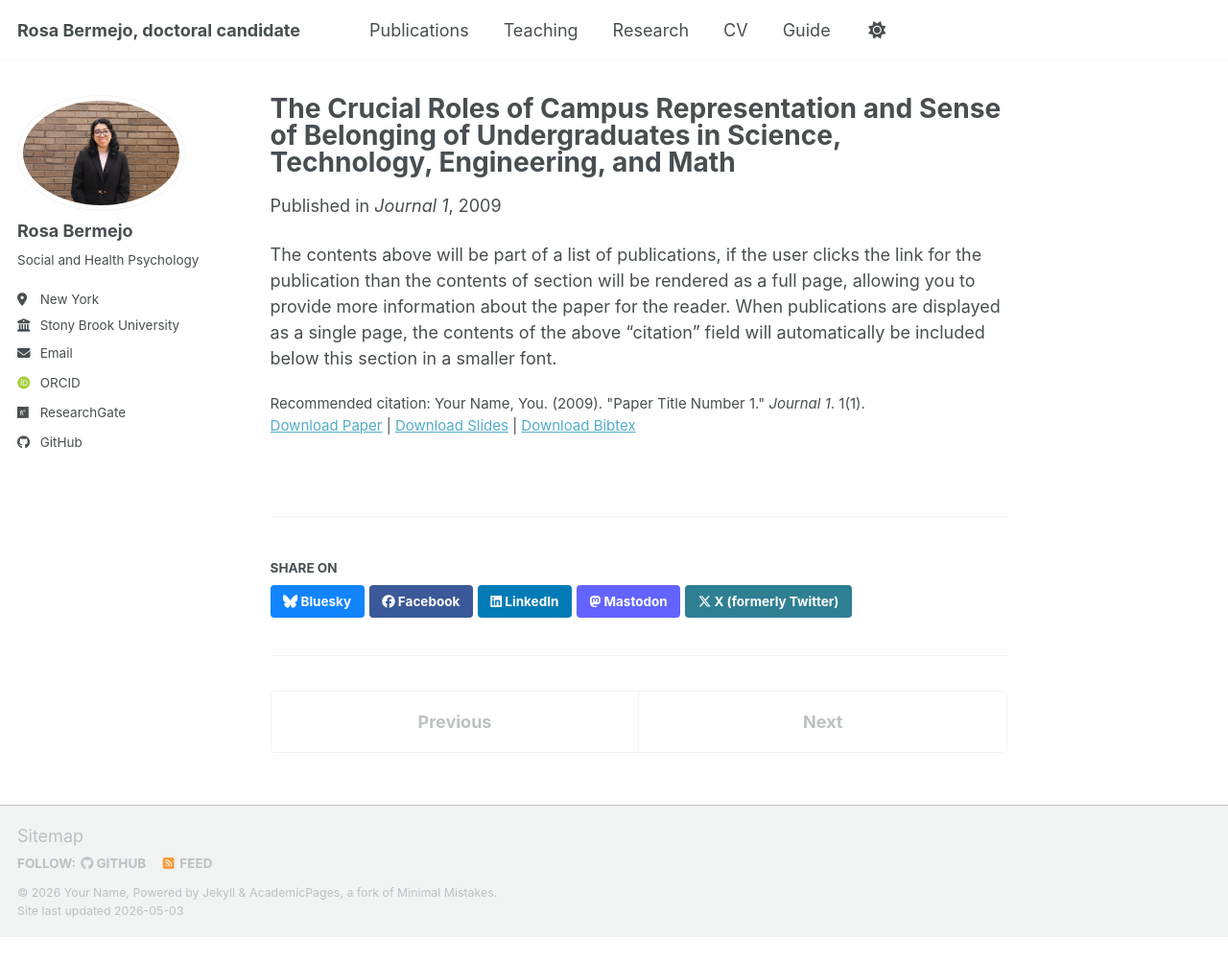
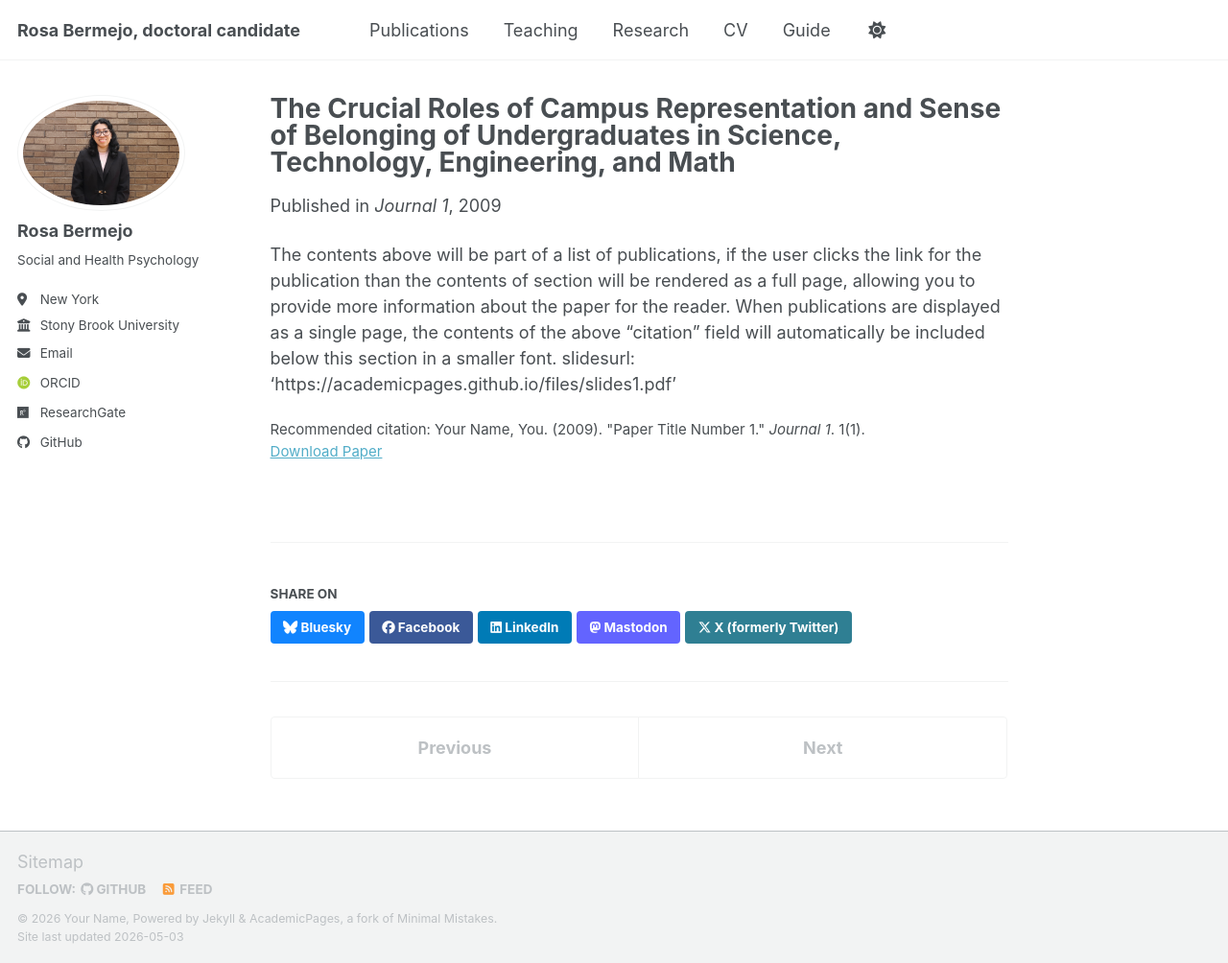
Before and after one commit to RosaMBermejo/rosambermejo.github.io, a Jekyll site: the page built from _publications/2009-10-01-paper-title-number-1.md, in a window 1280 px wide and 1004 px high. Shown: the whole window at 96% size. Built offline with Jekyll 4.4.1, drawn with Linux system fonts in a browser that asks for light colours; some web fonts are replaced; a script bundle is joined from its source files by our own code; library files that are not in the unit come from our copies; some of the changed lines change nothing that is shown.

Commit message:
Update 2009-10-01-paper-title-number-1.md

```diff
--- a/_publications/2009-10-01-paper-title-number-1.md
+++ b/_publications/2009-10-01-paper-title-number-1.md
@@ -6,9 +6,8 @@ permalink: /publication/2009-10-01-paper-title-number-1
 excerpt: 'This paper is about the number 1. The number 2 is left for future work.'
 date: 2009-10-01
 venue: 'Journal 1'
-slidesurl: 'https://academicpages.github.io/files/slides1.pdf'
 paperurl: 'https://academicpages.github.io/files/paper1.pdf'
-bibtexurl: 'https://academicpages.github.io/files/bibtex1.bib'
 citation: 'Your Name, You. (2009). &quot;Paper Title Number 1.&quot; <i>Journal 1</i>. 1(1).'
 ---
 The contents above will be part of a list of publications, if the user clicks the link for the publication than the contents of section will be rendered as a full page, allowing you to provide more information about the paper for the reader. When publications are displayed as a single page, the contents of the above "citation" field will automatically be included below this section in a smaller font.
+slidesurl: 'https://academicpages.github.io/files/slides1.pdf'
```
